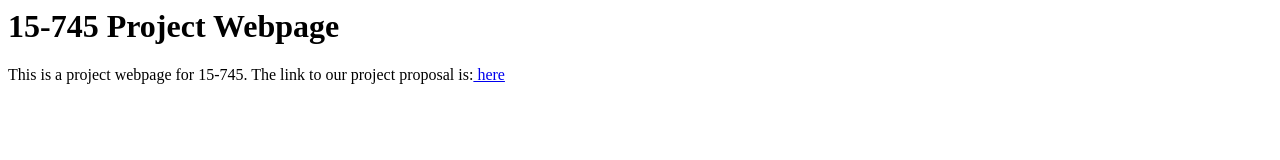
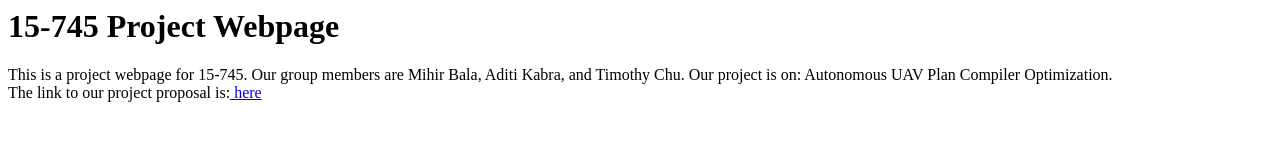
Before and after one commit to timchu/15745-webpage, a plain HTML site: page index.html in a window 1280 px wide. Drawn offline with Linux system fonts and the light colour scheme.

Commit message:
Updated index to contain more informatioN

```diff
--- a/index.html
+++ b/index.html
@@ -1,5 +1,10 @@
 <h1> 15-745 Project Webpage </h1>
 
-<div> This is a project webpage for 15-745. The link to our project
+<div> This is a project webpage for 15-745. Our group members are Mihir
+  Bala, Aditi Kabra, and Timothy Chu. Our project is on:  Autonomous UAV
+  Plan Compiler Optimization. </div>
+
+<div>
+  The link to our project
   proposal is:<a href = "/"> here</a>
 </div>
```
